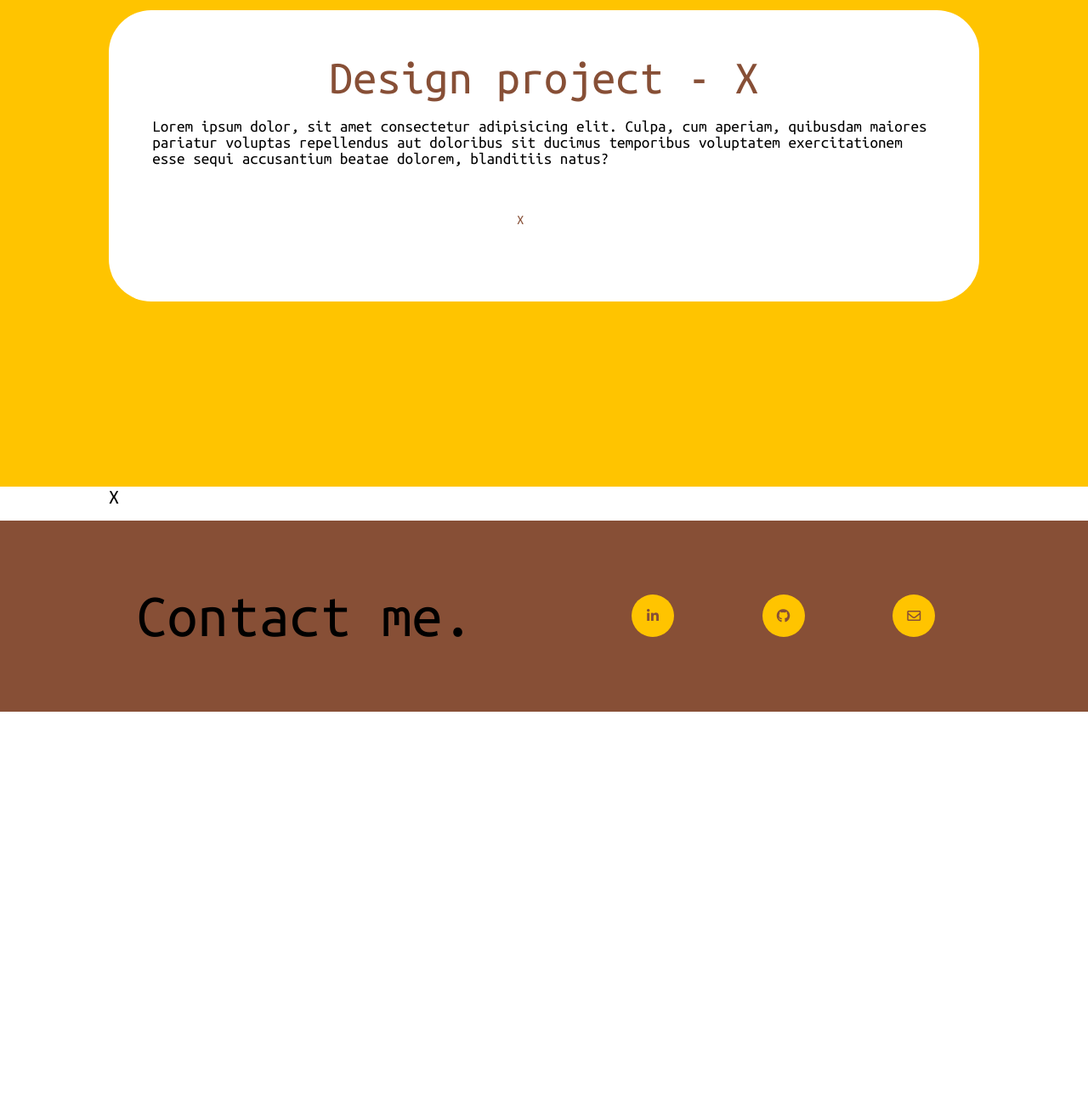
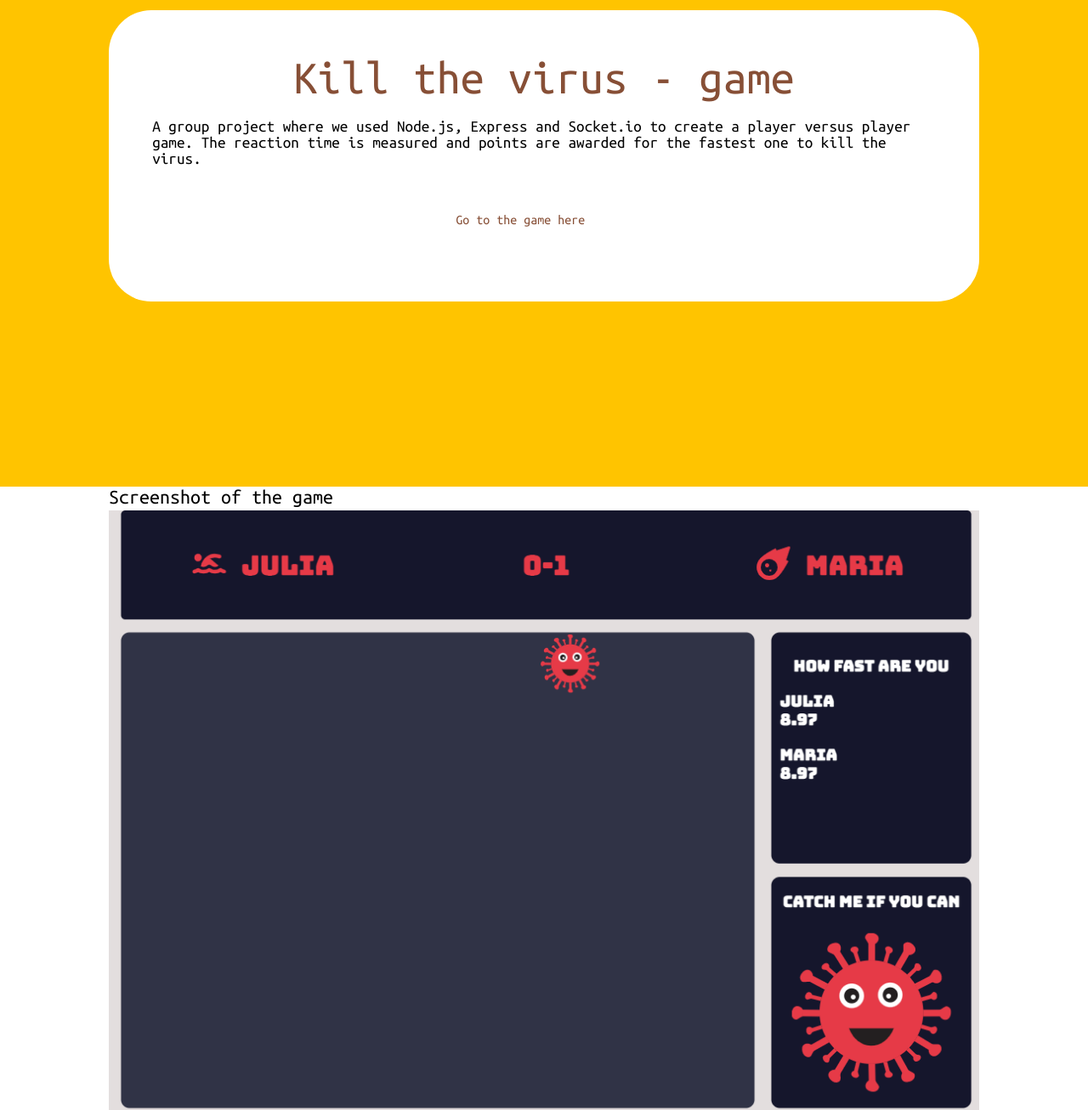
Before and after one commit to julianemell/Julias-website, a plain HTML site: page project-2.html in a window 1280 px wide. Shown: the part 180-1487 px from the top of the page at 85% size. Before the commit the page ends 1018 px from the top, so only its background shows below. Drawn offline with Linux system fonts and the light colour scheme.

Commit message:
added second project

```diff
--- a/project-2.html
+++ b/project-2.html
@@ -46,13 +46,13 @@
         <section class="examples">
             <article class="container examples-box">
                 <div class="heading-projects">
-                    <h1>Design project - X</h1>
+                    <h1>Kill the virus - game</h1>
                 </div>
                 <div class="">
                     <div class="white-box">
-                        <p>Lorem ipsum dolor, sit amet consectetur adipisicing elit. Culpa, cum aperiam, quibusdam maiores pariatur voluptas repellendus aut doloribus sit ducimus temporibus voluptatem exercitationem esse sequi accusantium beatae dolorem, blanditiis natus?</p>
+                        <p>A group project where we used Node.js, Express and Socket.io to create a player versus player game. The reaction time is measured and points are awarded for the fastest one to kill the virus.</p>
 
-                        <a href="#" target="_blank" class="button project-button">X</a>
+                        <a href="https://socket-slayers.herokuapp.com/" target="_blank" class="button project-button">Go to the game here</a>
                     </div>
                 </div>
             </article>
@@ -60,9 +60,9 @@
 
         <section class="">
             <div class="example-img container">
-                <h2>X</h2>
+                <h2>Screenshot of the game</h2>
                 <a href="#" class="wireframe">
-                    <img src="" id="wireframe" alt="">
+                    <img src="img/Socket-Slayers-game.png" id="wireframe" alt="">
                 </a>
             </div>
         </section>
```
Also changed, not shown: index.html (+2 -2 lines), img/Socket-Slayers-game.png (added), 1 other file.
